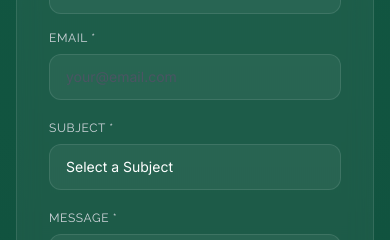
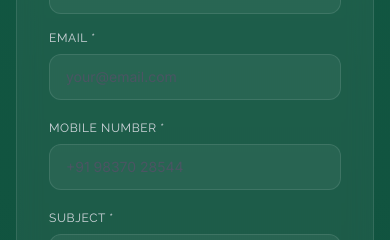
Before and after one commit to Iaak12/vcprcf, a React (Vite) app in the folder frontend/: page /contact in a window 390 px wide. Shown: the part 2080-2320 px from the top of the page. Built offline with nearby package versions, Linux system fonts and the light colour scheme; a web font is replaced by a local one.

Commit message:
mobile number added in contact form

```diff
--- a/frontend/src/components/Contact.jsx
+++ b/frontend/src/components/Contact.jsx
@@ -29,7 +29,7 @@ const contactInfo = [
 
 export default function Contact({ hideBanner }) {
   const ref = useRef(null);
-  const [form, setForm] = useState({ name: '', email: '', subject: '', message: '' });
+  const [form, setForm] = useState({ name: '', email: '', mobile: '', subject: '', message: '' });
   const [submitted, setSubmitted] = useState(false);
   const [loading, setLoading] = useState(false);
   const [captchaVerified, setCaptchaVerified] = useState(false);
@@ -68,6 +68,7 @@ export default function Contact({ hideBanner }) {
           access_key: 'YOUR_WEB3FORMS_ACCESS_KEY',
           name: form.name,
           email: form.email,
+          mobile: form.mobile,
           subject: `VCPCRF Contact: ${form.subject}`,
           message: form.message,
           from_name: 'VCPCRF Website',
@@ -77,7 +78,7 @@ export default function Contact({ hideBanner }) {
       if (result.success) {
         setSubmitted(true);
         setCaptchaVerified(false);
-        setForm({ name: '', email: '', subject: '', message: '' });
+        setForm({ name: '', email: '', mobile: '', subject: '', message: '' });
       } else {
         setError('Something went wrong. Please try again.');
       }
@@ -187,7 +188,7 @@ export default function Contact({ hideBanner }) {
                     Thank you for reaching out. We will get back to you at the earliest.
                   </p>
                   <button
-                    onClick={() => { setSubmitted(false); setForm({ name: '', email: '', subject: '', message: '' }); }}
+                    onClick={() => { setSubmitted(false); setForm({ name: '', email: '', mobile: '', subject: '', message: '' }); }}
                     className="btn-primary mt-8 text-sm py-2.5"
                   >
                     Send Another Message
@@ -220,6 +221,17 @@ export default function Contact({ hideBanner }) {
                           className="w-full bg-white/5 border border-white/10 rounded-xl px-4 py-3 text-white placeholder-gray-600 text-sm focus:outline-none focus:border-emerald-500/50 focus:bg-white/8 transition-all duration-300"
                         />
                       </div>
+                    </div>
+                    <div>
+                      <label className="block text-gray-300 text-xs font-display uppercase tracking-wider mb-2">Mobile Number *</label>
+                      <input
+                        type="tel"
+                        required
+                        value={form.mobile}
+                        onChange={e => setForm({ ...form, mobile: e.target.value })}
+                        placeholder="+91 98370 28544"
+                        className="w-full bg-white/5 border border-white/10 rounded-xl px-4 py-3 text-white placeholder-gray-600 text-sm focus:outline-none focus:border-emerald-500/50 focus:bg-white/8 transition-all duration-300"
+                      />
                     </div>
                     <div>
                       <label className="block text-gray-300 text-xs font-display uppercase tracking-wider mb-2">Subject *</label>
```
